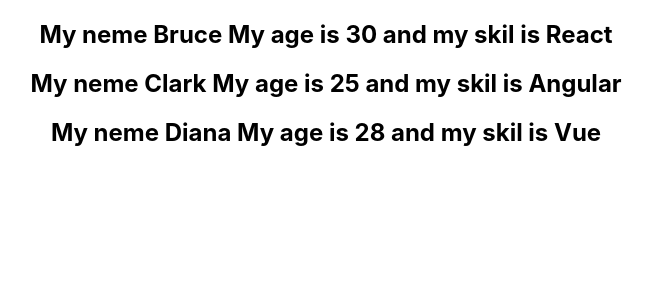
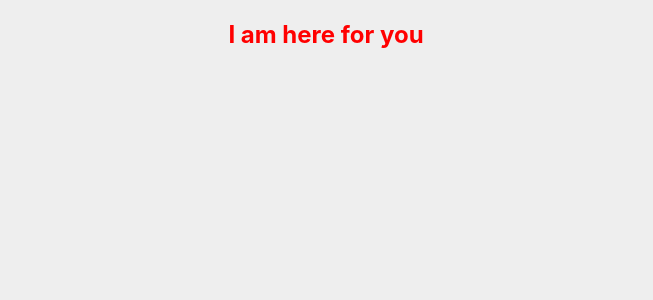
Before and after one commit to kanith716/React-App, a React (Create React App) app: page / in a window 1280 px wide. Shown: the top 300 px of the page, without its empty margins (314-967 px from the left). Built offline with nearby package versions, Linux system fonts and the light colour scheme.

Commit message:
Second level Component creation is start

```diff
--- a/src/App.js
+++ b/src/App.js
@@ -6,11 +6,15 @@
 import Parent from './components/Parent';
 import Conditional from './components/Conditional';
 import ListRender from './components/ListRender';
+import Welcome from './components/levalTwoComponents/Welcome';
+import { Component } from 'react';
+import Style from './components/levalTwoComponents/Style';
+
 
 function App() {
   return (
     <div className="App">
-      <ListRender />
+      <Style />
 
       {/* <Counter /> */}
      {/* <MyComponents name="Kumar" job="Developer"/>
--- /dev/null
+++ b/src/components/levalTwoComponents/Style.js
@@ -0,0 +1,12 @@
+import React from 'react'
+import  '../../style.css'
+
+function style() {
+  return (
+    <div>
+      <h2 className='newstyle'>I am here for you</h2>
+    </div>
+  )
+}
+
+export default style
--- /dev/null
+++ b/src/components/levalTwoComponents/Welcome.js
@@ -0,0 +1,15 @@
+import React from 'react'
+
+function Welcome() {
+    function saySomething(){
+        alert("Hii i am new function")
+    }
+  return (
+    <div>
+      <h1>Hii i am second and time welcome</h1>
+      <button onClick={saySomething}>Can you click Me</button>
+    </div>
+  )
+}
+
+export default Welcome
--- /dev/null
+++ b/src/style.css
@@ -0,0 +1,6 @@
+body{
+    background-color: #eee;
+}
+.newstyle{
+    color: red;
+}
```
